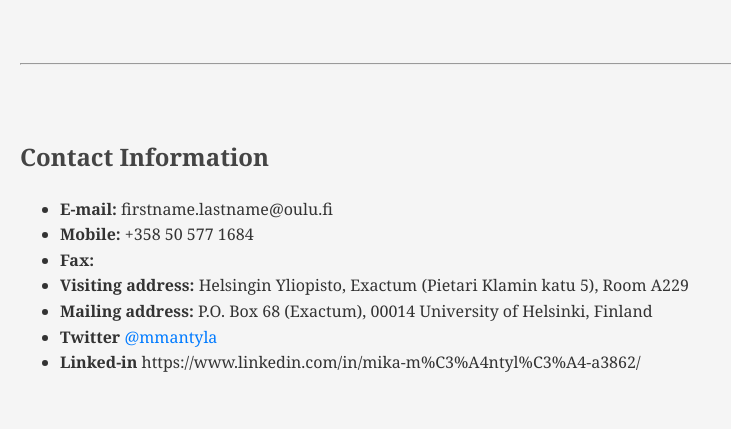
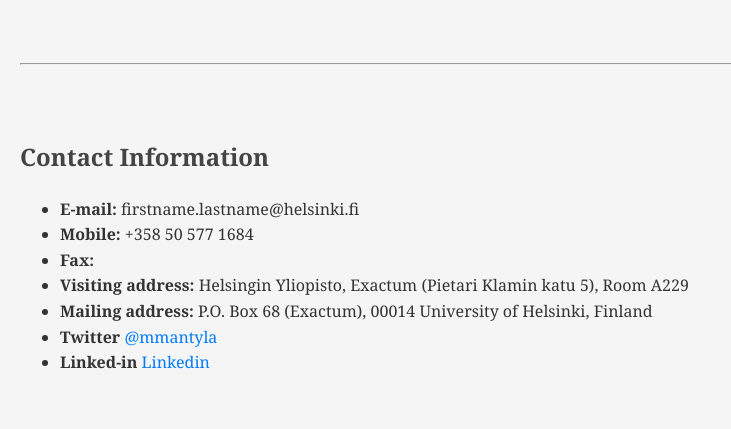
Before and after one commit to mmantyla/mmantyla.github.io, a plain HTML site: page index.html in a window 1280 px wide. Shown: the part 6185-6614 px from the top of the page, without its empty margins (0-731 px from the left). Drawn offline with Linux system fonts and the light colour scheme.

Commit message:
Add files via upload

```diff
--- a/index.html
+++ b/index.html
@@ -154,7 +154,7 @@ In 2008-2011</span>,<span lang="en-us">I was a project-manager of <a href="http:
 <p> </p>
 <h2 id="contact-information"><span lang="en-us">Contact Information</span></h2>
 <ul>
-<li><strong>E-mail:</strong> firstname.lastname@oulu.fi<br />
+<li><strong>E-mail:</strong> firstname.lastname@helsinki.fi<br />
 </li>
 <li><strong>Mobile:</strong> +358 50 577 1684</li>
 <li><strong>Fax:</strong></li>
@@ -162,7 +162,7 @@ In 2008-2011</span>,<span lang="en-us">I was a project-manager of <a href="http:
 <li><strong>Mailing address:</strong> P.O. Box 68 (Exactum), 00014 University of Helsinki, Finland</li>
 <li><strong>Twitter</strong> <a href="https://twitter.com/mmantyla">@mmantyla</a><br />
 </li>
-<li><strong>Linked-in</strong> https://www.linkedin.com/in/mika-m%C3%A4ntyl%C3%A4-a3862/</li>
+<li><strong>Linked-in</strong> <a href="https://www.linkedin.com/in/mika-m%C3%A4ntyl%C3%A4-a3862/">Linkedin</a></li>
 </ul>
 <p><br />
 </p>
```
